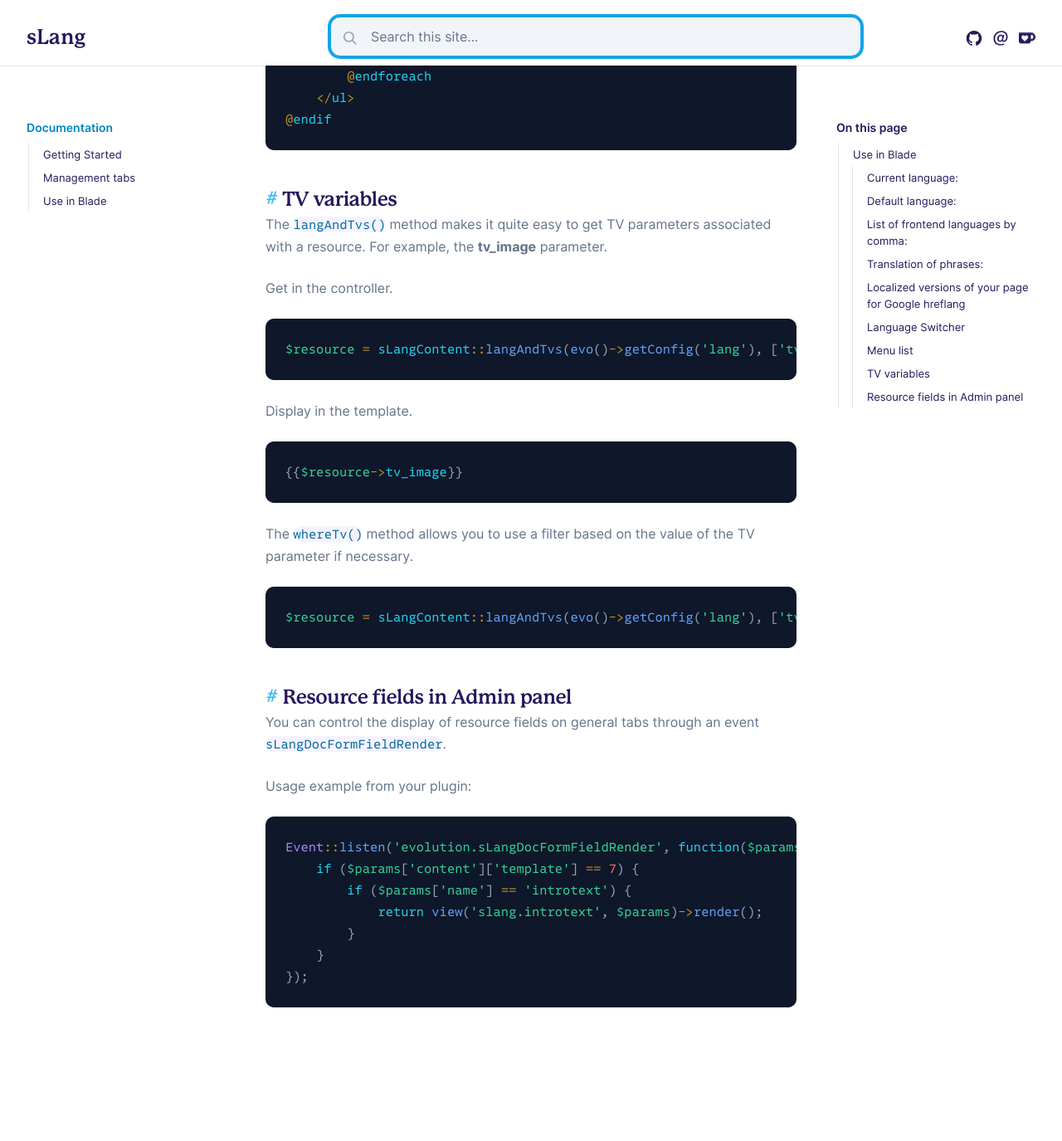
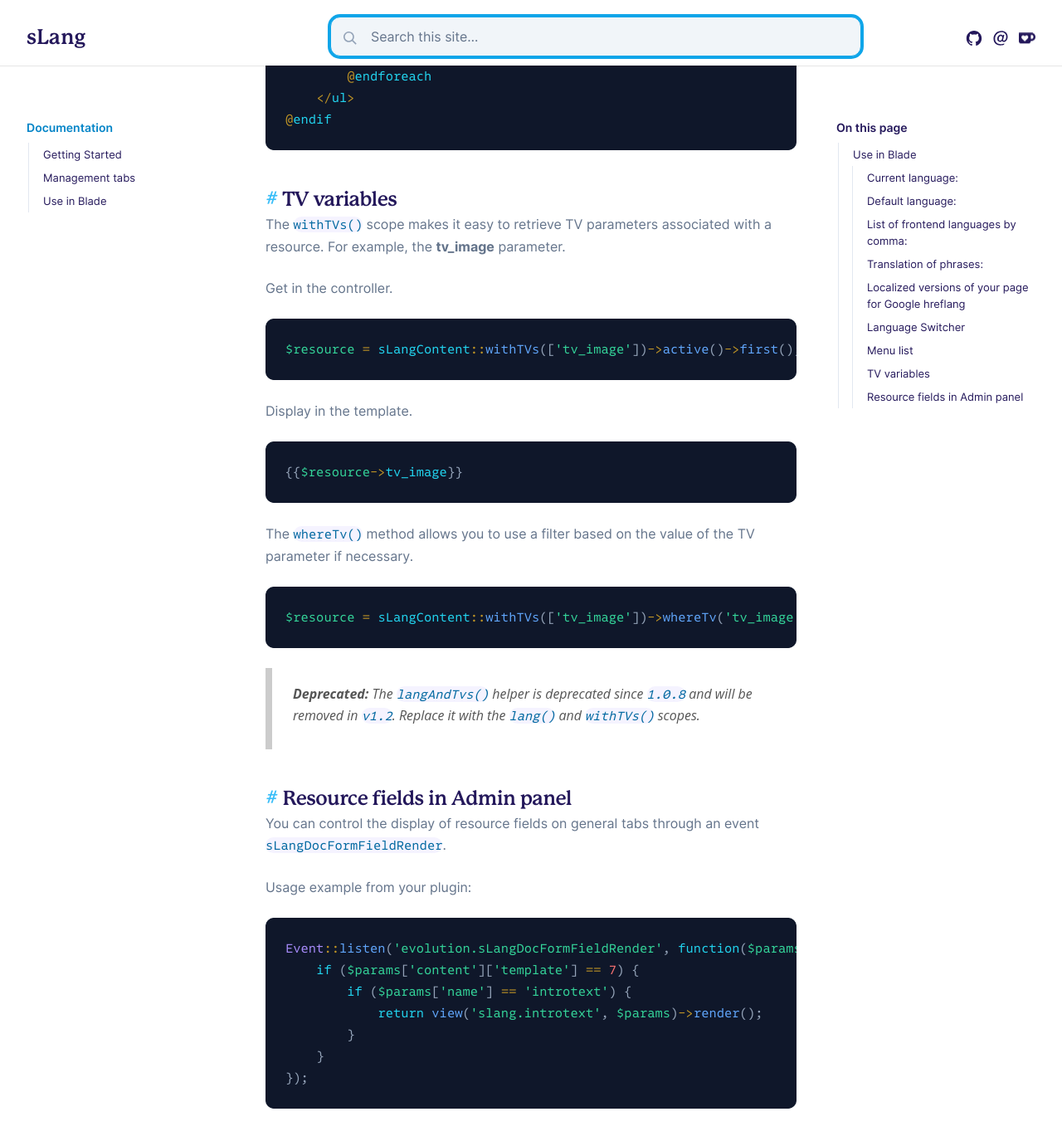
Before and after one commit to Seiger/sLang, a Jekyll site: the page built from docs/pages/use-in-blade.md, in a window 1280 px wide and 1400 px high, scrolled down 3284 px. Shown: the top 1375 px of the window at 83% size. Built offline with Jekyll 4.4.1, drawn with Linux system fonts in a browser that asks for light colours; some of the changed text lies outside the part shown.

Commit message:
[ADD] scopeLang() and scopeWithTVs(). Deprecated scopeLangAndTvs().

````diff
--- a/composer.json
+++ b/composer.json
@@ -17,7 +17,8 @@
     }
   ],
   "require": {
-    "php": "^8.3"
+    "php": "^8.3",
+    "evolutioncms/evolution": "^3.3"
   },
   "autoload": {
     "psr-4": {
--- a/docs/pages/use-in-blade.md
+++ b/docs/pages/use-in-blade.md
@@ -85,14 +85,14 @@ use Seiger\sLang\Models\sLangContent;
 
 public function globalElements()
 {
-    $this->data['mainMenu'] = sLangContent::langAndTvs(evo()->getConfig('lang', 'uk'))
+    $this->data['mainMenu'] = sLangContent::withTVs(['menu_main'])
         ->whereTv('menu_main', 1)
         ->where('hidemenu', 0)
         ->orderBy('menuindex')
         ->active()
         ->get();
 
-    $this->data['footerMenu'] = sLangContent::langAndTvs(evo()->getConfig('lang', 'uk'))
+    $this->data['footerMenu'] = sLangContent::withTVs(['menu_footer'])
         ->whereTv('menu_footer', 1)
         ->where('hidemenu', 0)
         ->orderBy('menuindex')
@@ -122,11 +122,11 @@ Output in the Blade template
 
 ## TV variables
 
-The ```langAndTvs()``` method makes it quite easy to get TV parameters associated with a resource. For example, the **tv_image** parameter.
+The `withTVs()` scope makes it easy to retrieve TV parameters associated with a resource. For example, the **tv_image** parameter.
 
 Get in the controller.
 ```php
-$resource = sLangContent::langAndTvs(evo()->getConfig('lang'), ['tv_image'])->active()->first();
+$resource = sLangContent::withTVs(['tv_image'])->active()->first();
 ```
 
 Display in the template.
@@ -134,10 +134,12 @@ Display in the template.
 {% raw %}{{$resource->tv_image}}{% endraw %}
 ```
 
-The ```whereTv()``` method allows you to use a filter based on the value of the TV parameter if necessary.
+The `whereTv()` method allows you to use a filter based on the value of the TV parameter if necessary.
 ```php
-$resource = sLangContent::langAndTvs(evo()->getConfig('lang'), ['tv_image'])->whereTv('tv_image', '!=', '')->get();
+$resource = sLangContent::withTVs(['tv_image'])->whereTv('tv_image', '!=', '')->get();
 ```
+
+> **Deprecated:** The `langAndTvs()` helper is deprecated since `1.0.8` and will be removed in `v1.2`. Replace it with the `lang()` and `withTVs()` scopes.
 
 ## Resource fields in Admin panel
 
````
Also changed, not shown: docs/pages/getting-started.md (+18 -8 lines), docs/pages/index.md (+11 -4 lines), README.md, 1 other file.
